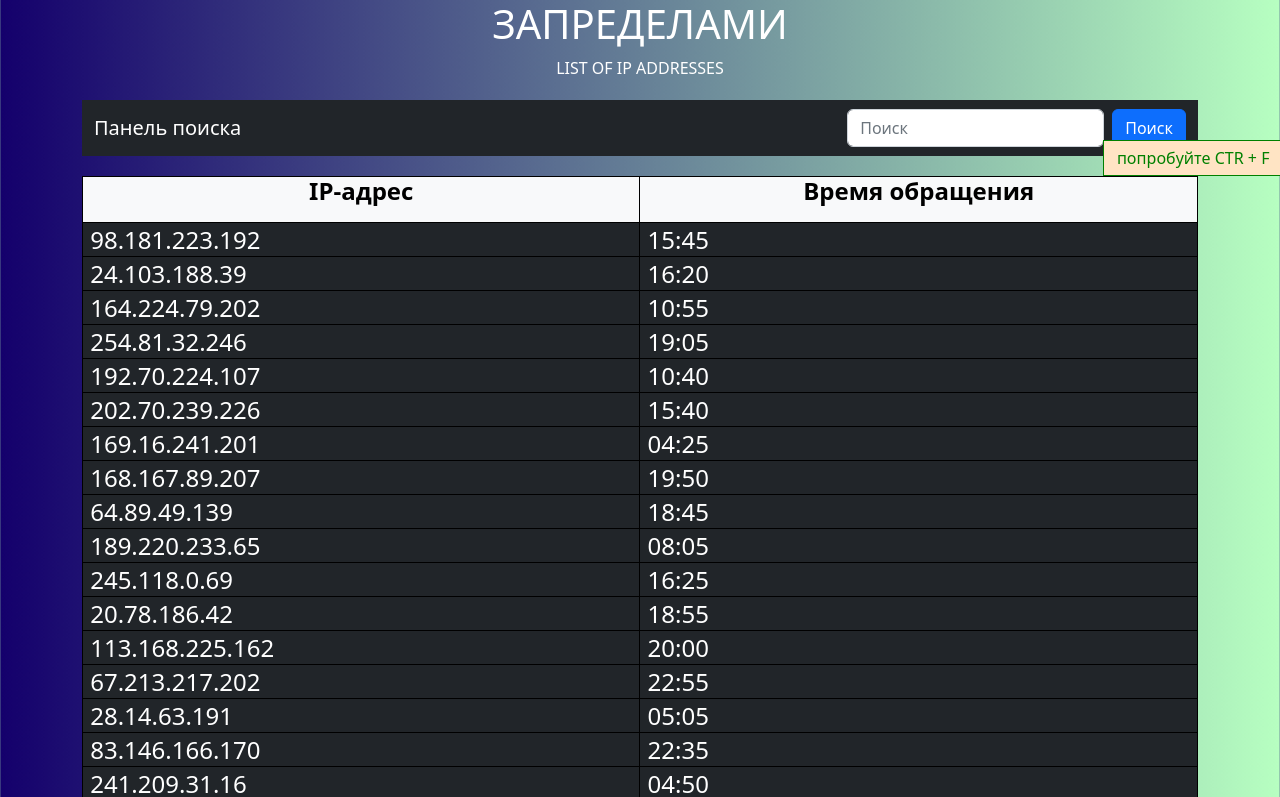
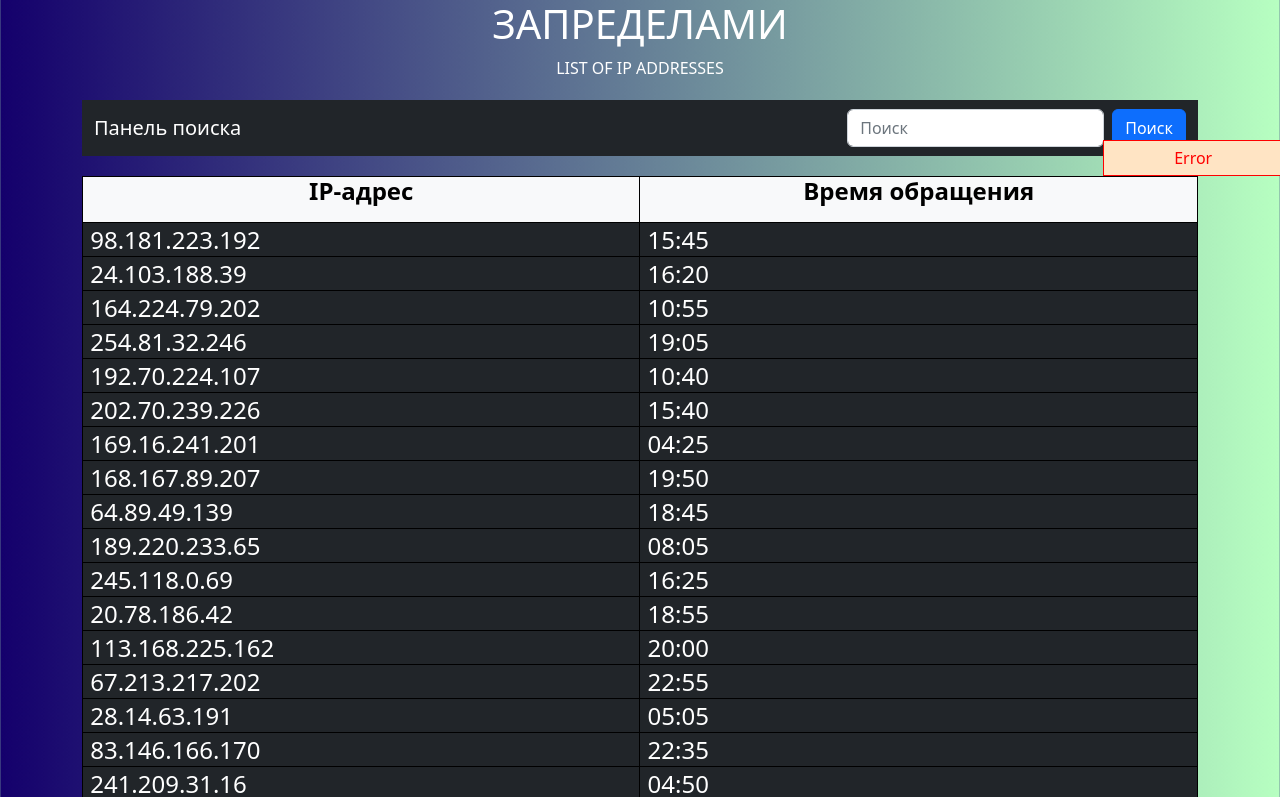
Before and after one commit to SkayMaks/listIP, a plain HTML site: page index.html in a window 1280 px wide. In both pictures the pointer is over the element "Поиск". Shown: the top 797 px of the page. Drawn offline with nearby package versions, Linux system fonts and the light colour scheme.

Commit message:
Update index.html

```diff
--- a/index.html
+++ b/index.html
@@ -17,8 +17,8 @@
         cursor:not-allowed;
     }
     .stop:hover:before{
-        content: "попробуйте CTR + F";
-        color: green;
+        content: "Error";
+        color: red;
         padding: 5px;
         width: 180px;
         left: -10px;
```
